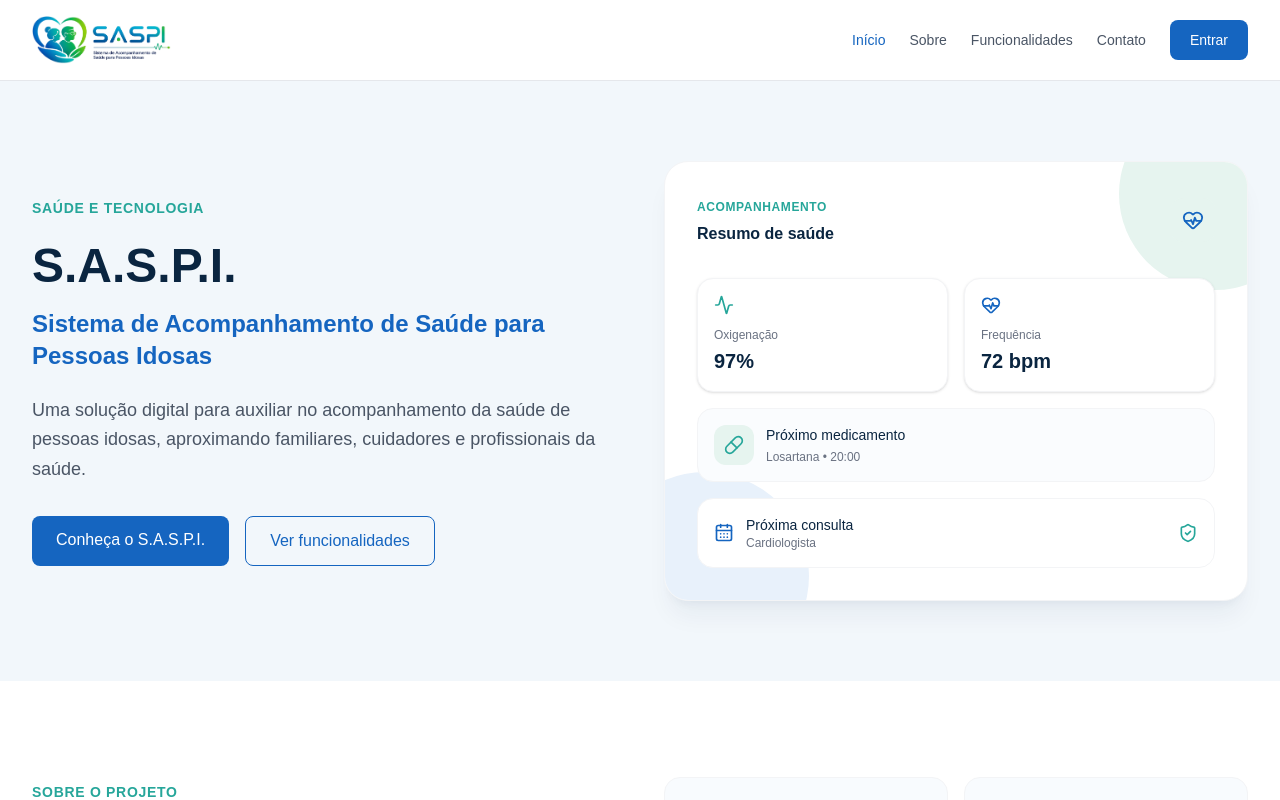
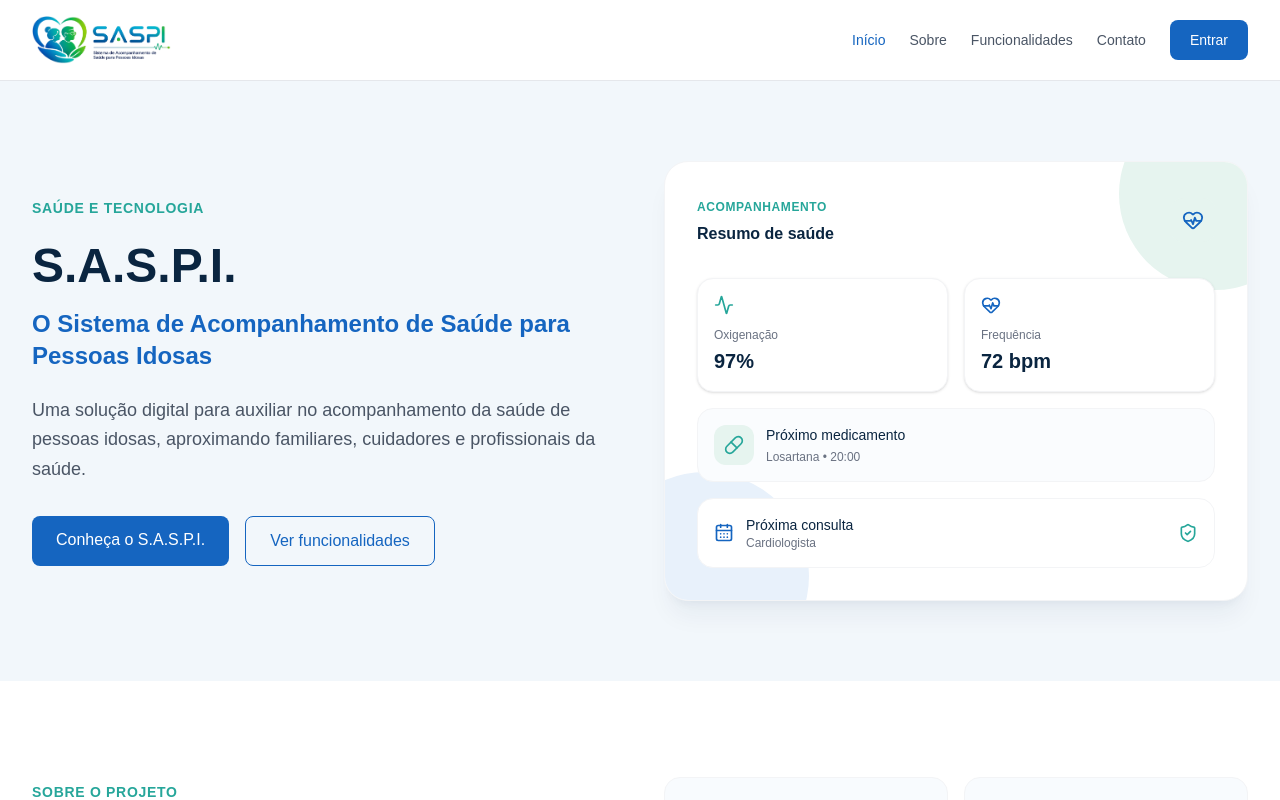
Before and after one commit to MiguelHelen/S.A.S.P.I-Sistema-de-Acompanhamento-de-Saude-para-Pessoas-Idosas-, a Next.js app: page / in a window 1280 px wide. Shown: the top 800 px of the page. Built offline with nearby package versions, Linux system fonts and the light colour scheme.

Commit message:
test: valida deploy automatico na vercel

```diff
--- a/src/app/page.tsx
+++ b/src/app/page.tsx
@@ -36,7 +36,7 @@ export default function Home() {
             </h1>
 
             <h2 className="mt-3 text-xl font-semibold text-[#1565C0] md:text-2xl">
-              Sistema de Acompanhamento de Saúde para Pessoas Idosas
+              O Sistema de Acompanhamento de Saúde para Pessoas Idosas
             </h2>
 
             <p className="mt-6 max-w-xl text-base leading-relaxed text-gray-600 md:text-lg">
```
